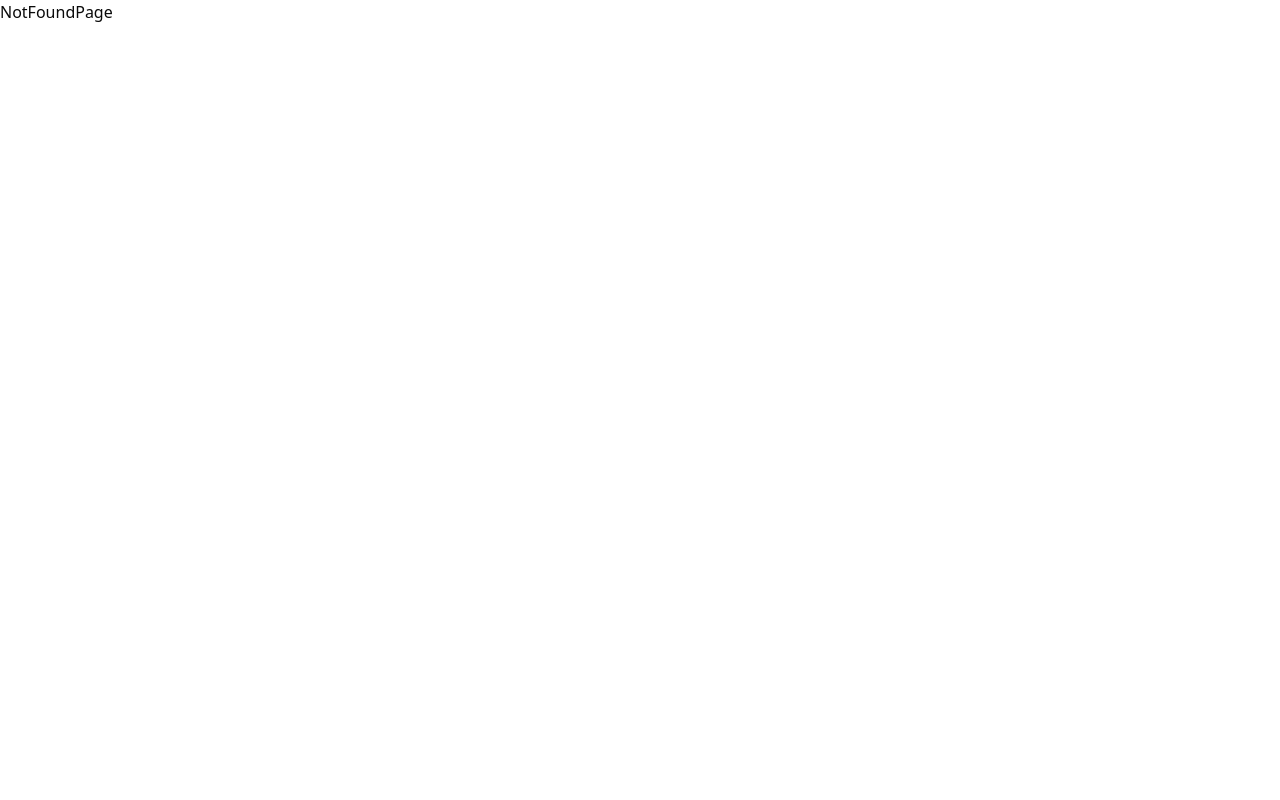
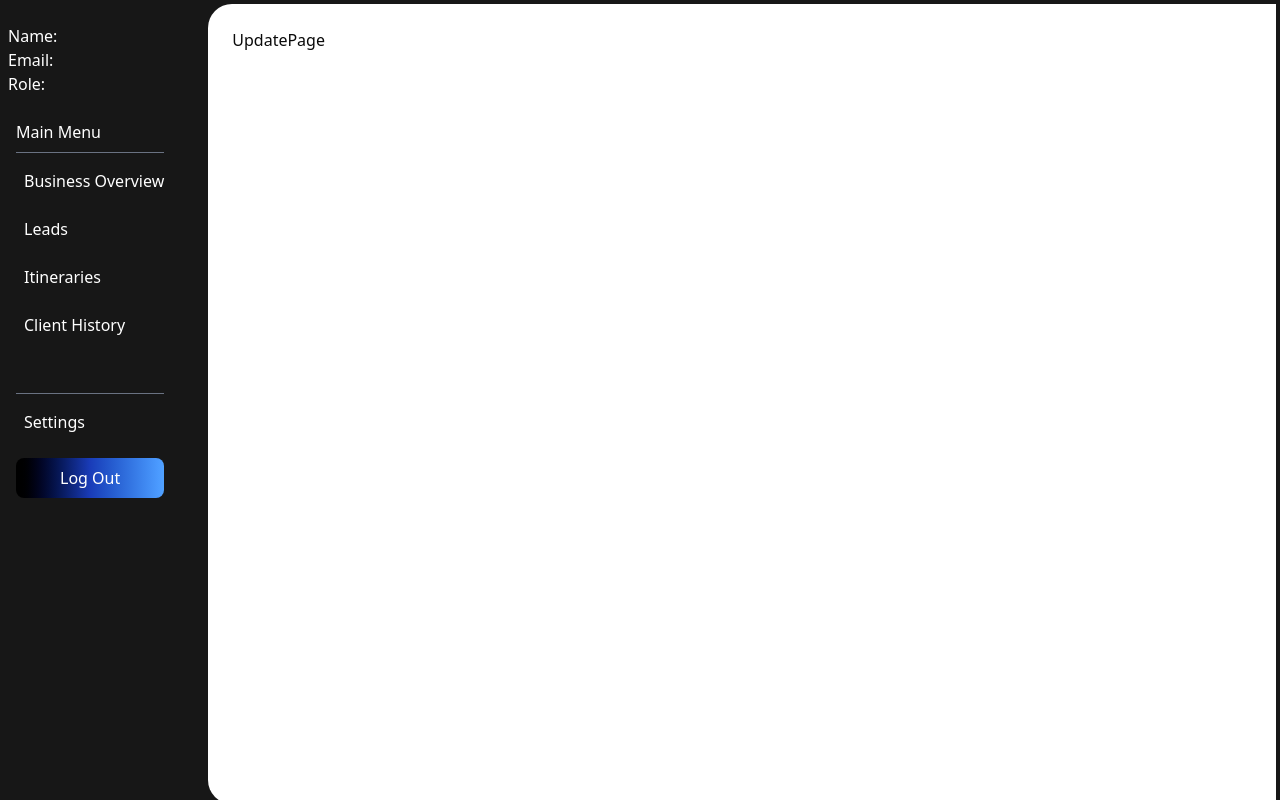
Before and after one commit to dudekarech/camptrek-crm, a Next.js app: page /itineraries/update/1 in a window 1280 px wide. Before the commit this address had no page. Built offline with nearby package versions, Linux system fonts and the light colour scheme.

Commit message:
Added the create and update page

```diff
--- /dev/null
+++ b/app/(dashboard)/itineraries/create/page.tsx
@@ -0,0 +1,10 @@
+'use client'
+import React from 'react'
+
+const CreatePage = () => {
+  return (
+    <div>CreatePage</div>
+  )
+}
+
+export default CreatePage
--- /dev/null
+++ b/app/(dashboard)/itineraries/update/[id]/page.tsx
@@ -0,0 +1,9 @@
+import React from 'react'
+
+const UpdatePage = () => {
+  return (
+    <div>UpdatePage</div>
+  )
+}
+
+export default UpdatePage
```
